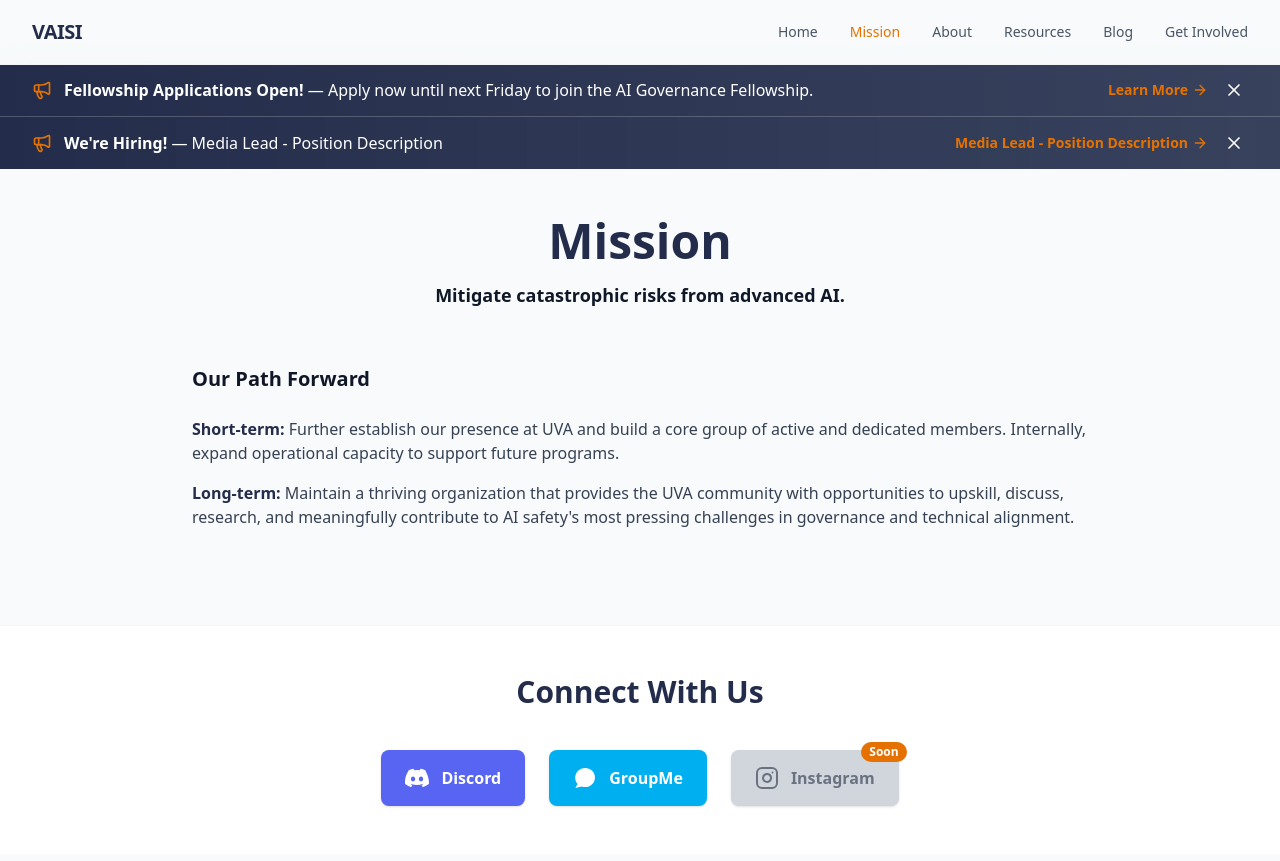
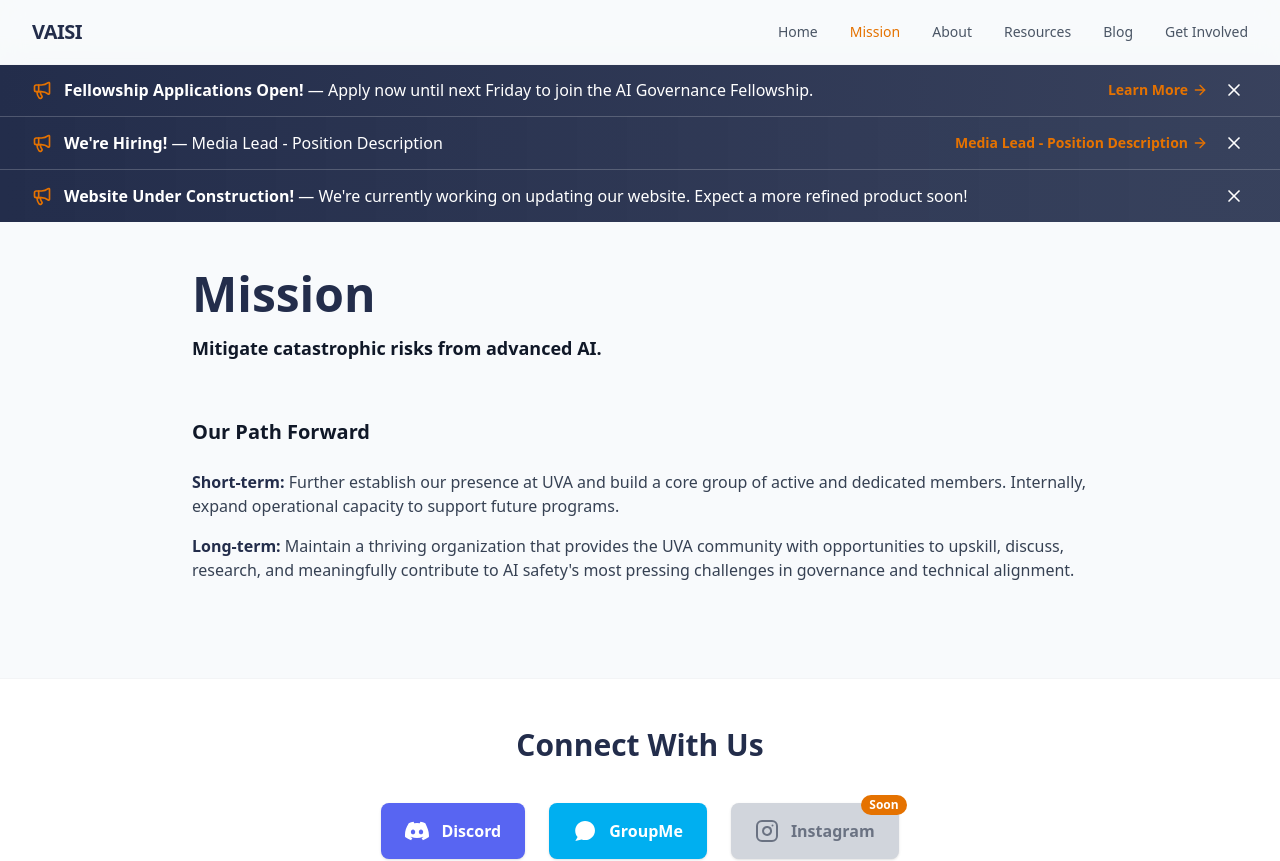
Before and after one commit to Virginia-AI-Security-Initiative/VAISI_Website, a Next.js app: page /mission in a window 1280 px wide. Shown: the top 861 px of the page. Built offline with nearby package versions, Linux system fonts and the light colour scheme; a web font is replaced by a local one.

Commit message:
added website construction banner and small text edits

```diff
--- a/app/mission/page.tsx
+++ b/app/mission/page.tsx
@@ -6,10 +6,10 @@ export default function MissionPage() {
     return (
         <div className="flex flex-col min-h-screen">
             <Section className="bg-slate-50">
-                <h1 className="text-5xl font-bold text-primary mb-4 text-center">Mission</h1>
                 <div className="prose prose-lg max-w-4xl mx-auto text-gray-700">
                     <div className="mb-12">
-                        <p className="mb-14 text-lg font-bold text-gray-900 text-center">
+                        <h1 className="text-5xl font-bold text-primary mb-4 text-left">Mission</h1>
+                        <p className="mb-14 text-lg font-bold text-gray-900 text-left">
                             Mitigate catastrophic risks from advanced AI.
                         </p>
                         <h3 className="text-xl font-bold text-gray-900 mb-6">Our Path Forward</h3>
--- a/components/AnnouncementBanner.tsx
+++ b/components/AnnouncementBanner.tsx
@@ -19,6 +19,13 @@ const announcements = [
         summary: "Media Lead - Position Description",
         link: "https://docs.google.com/document/d/1qzBc_o9ffhQZt9GiIfbPYhQhRoy6pzid34510jpl4Nw/edit?usp=sharing",
         linkText: "Media Lead - Position Description",
+    },
+    {
+        id: "website-under-construction",
+        title: "Website Under Construction!",
+        summary: "We're currently working on updating our website. Expect a more refined product soon!",
+        link: "",
+        linkText: "",
     },
 ];
 
@@ -53,6 +60,7 @@ export default function AnnouncementBanner() {
                                 </p>
                             </div>
                             <div className="flex items-center gap-3 flex-shrink-0">
+                                {announcement.link && (
                                     <Link
                                         href={announcement.link}
                                         target={announcement.link.startsWith("http") ? "_blank" : undefined}
@@ -61,6 +69,7 @@ export default function AnnouncementBanner() {
                                     >
                                         {announcement.linkText} <ArrowRight size={16} />
                                     </Link>
+                                )}
                                 <button
                                     onClick={() => handleDismiss(announcement.id)}
                                     className="p-1 hover:bg-white/10 rounded-full transition-colors"
```
Lines whose indentation alone changed are shown as unchanged.
